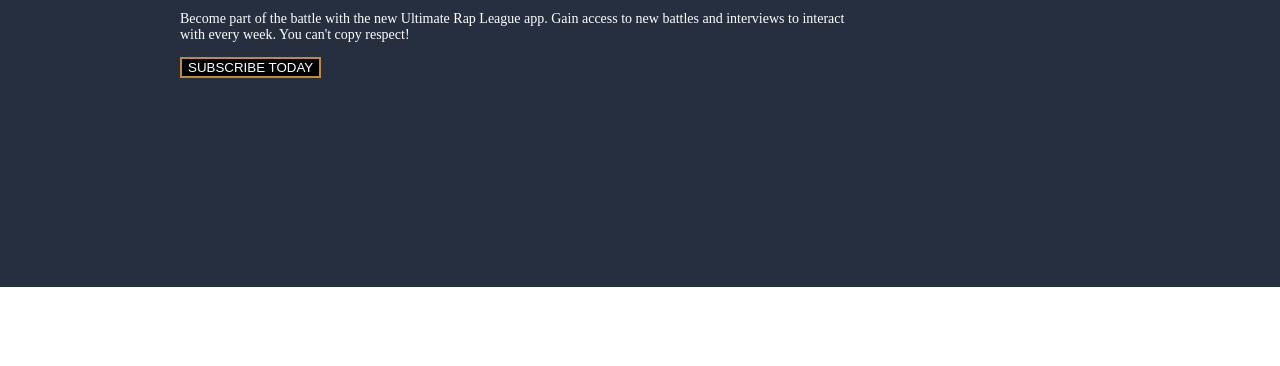
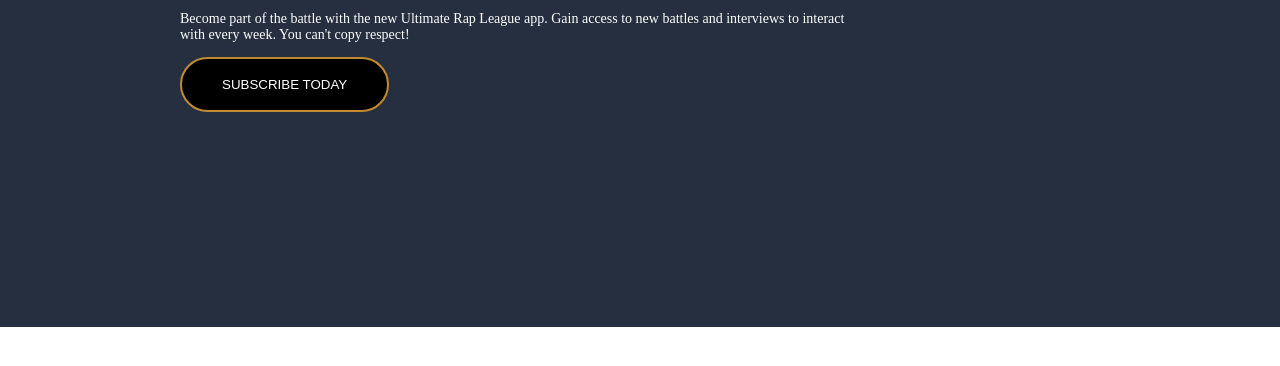
Before and after one commit to MansurTruth/BBL, a plain HTML site: page index.html in a window 1280 px wide. Shown: the part 240-606 px from the top of the page. Drawn offline with Linux system fonts and the light colour scheme.

Commit message:
Initialize featured section

```diff
--- a/index.html
+++ b/index.html
@@ -25,6 +25,7 @@
         <p class="main-p">Become part of the battle with the new Ultimate Rap League app. Gain access to new battles and interviews to interact with every week. You can't copy respect!</p>
         <button class="main-btn">SUBSCRIBE TODAY</button>
     </section>
+    <section class=""></section>
 
 </body>
 </html>
--- a/styles.css
+++ b/styles.css
@@ -43,6 +43,7 @@ body {
   margin-top: 67px;
   padding-top: 60px;
   padding-left: 180px;
+  padding-bottom: 40px;
 }
 
 .main h1 {
@@ -60,4 +61,6 @@ body {
   background-color: black;
   color: white;
   border: 2px solid #c38b30;
+  padding: 18px 40px;
+  border-radius: 30px;
 }
```
